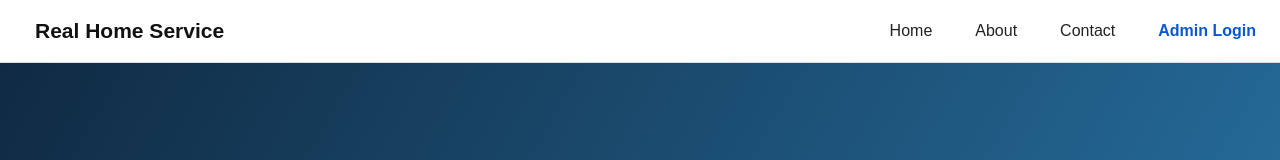
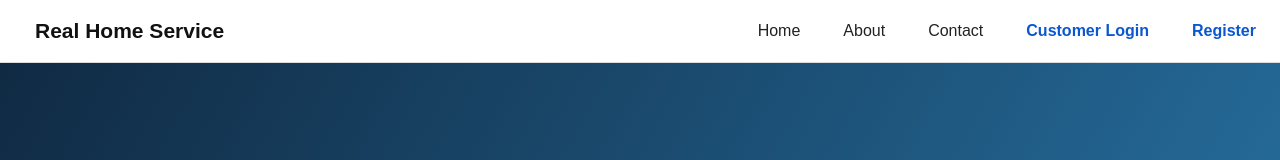
Before and after one commit to anily9536-rgb/hinreal-home-service, a Next.js app: page / in a window 1280 px wide. Shown: the top 160 px of the page. Built offline with nearby package versions, Linux system fonts and the light colour scheme; no server answers.

Commit message:
Refactor header links to use customerLinkStyle

```diff
--- a/components/Header.tsx
+++ b/components/Header.tsx
@@ -65,6 +65,12 @@ export default function Header() {
     padding: "8px 4px",
   };
 
+  const customerLinkStyle = {
+    ...linkStyle,
+    color: "#0b57d0",
+    fontWeight: "bold" as const,
+  };
+
   return (
     <header
       style={{
@@ -123,27 +129,24 @@ export default function Header() {
         <div style={{ display: "flex", alignItems: "center", gap: "15px" }}>
           <div className="desktop-links">
             <Link href="/" style={linkStyle}>Home</Link>
-
             <Link href="/about" style={linkStyle}>About</Link>
-
             <Link href="/contact" style={linkStyle}>Contact</Link>
 
             {isAdmin && (
-              <Link
-                href="/admin"
-                style={{ ...linkStyle, color: "#0b57d0", fontWeight: "bold" }}
-              >
+              <Link href="/admin" style={customerLinkStyle}>
                 Admin Dashboard
               </Link>
             )}
 
-            {!isAdmin && (
-              <Link
-                href="/admin/login"
-                style={{ ...linkStyle, color: "#0b57d0", fontWeight: "bold" }}
-              >
-                Admin Login
-              </Link>
+            {!isAdmin && !user && (
+              <>
+                <Link href="/login" style={customerLinkStyle}>
+                  Customer Login
+                </Link>
+                <Link href="/register" style={customerLinkStyle}>
+                  Register
+                </Link>
+              </>
             )}
 
             {user && (
@@ -210,20 +213,30 @@ export default function Header() {
         {isAdmin ? (
           <Link
             href="/admin"
-            style={{ ...linkStyle, color: "#0b57d0", fontWeight: "bold" }}
+            style={customerLinkStyle}
             onClick={() => setMenuOpen(false)}
           >
             Admin Dashboard
           </Link>
-        ) : (
-          <Link
-            href="/admin/login"
-            style={{ ...linkStyle, color: "#0b57d0", fontWeight: "bold" }}
-            onClick={() => setMenuOpen(false)}
-          >
-            Admin Login
-          </Link>
-        )}
+        ) : !user ? (
+          <>
+            <Link
+              href="/login"
+              style={customerLinkStyle}
+              onClick={() => setMenuOpen(false)}
+            >
+              Customer Login
+            </Link>
+
+            <Link
+              href="/register"
+              style={customerLinkStyle}
+              onClick={() => setMenuOpen(false)}
+            >
+              Register
+            </Link>
+          </>
+        ) : null}
 
         {user && (
           <button type="button" onClick={handleLogout}>
```
